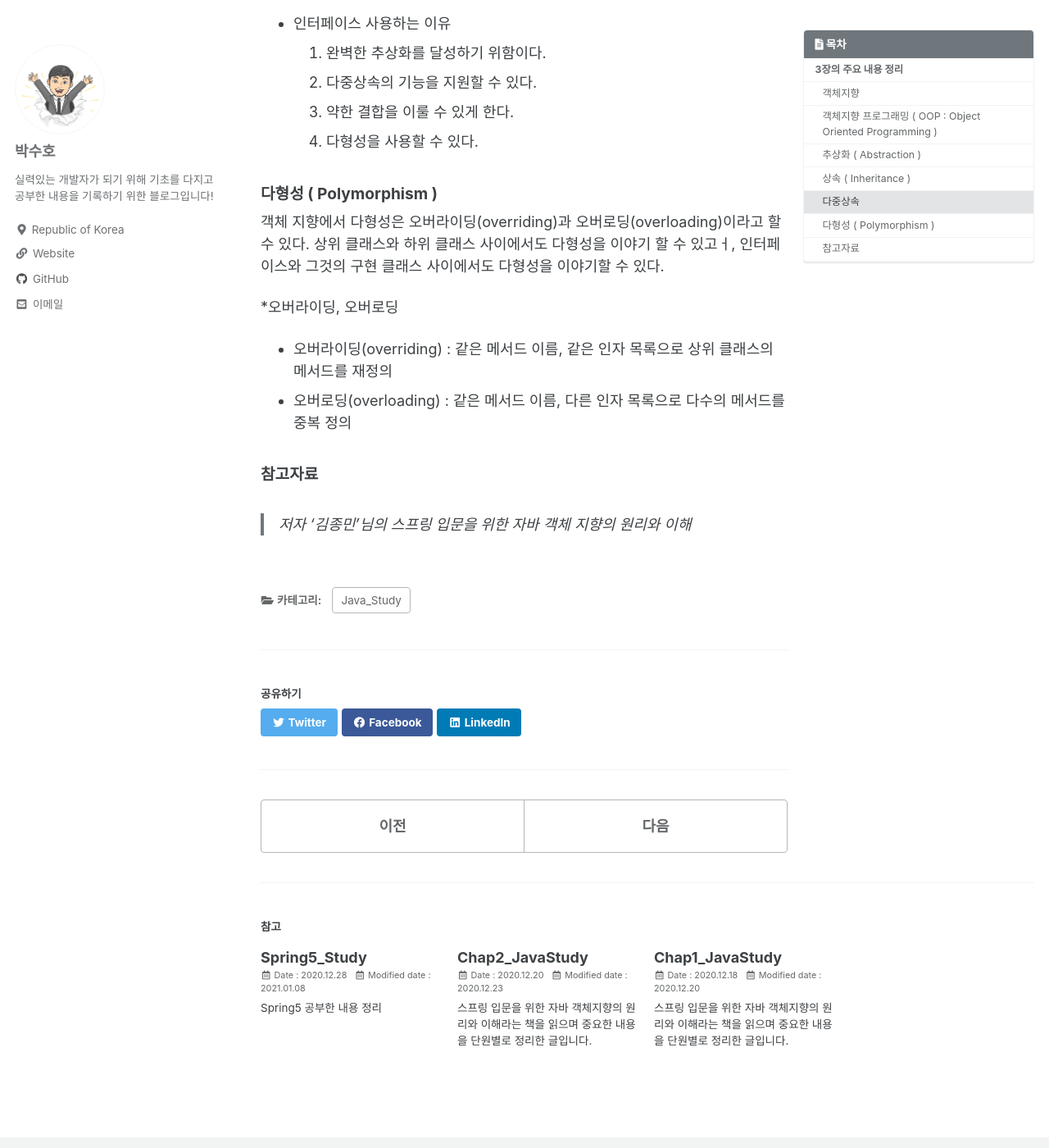
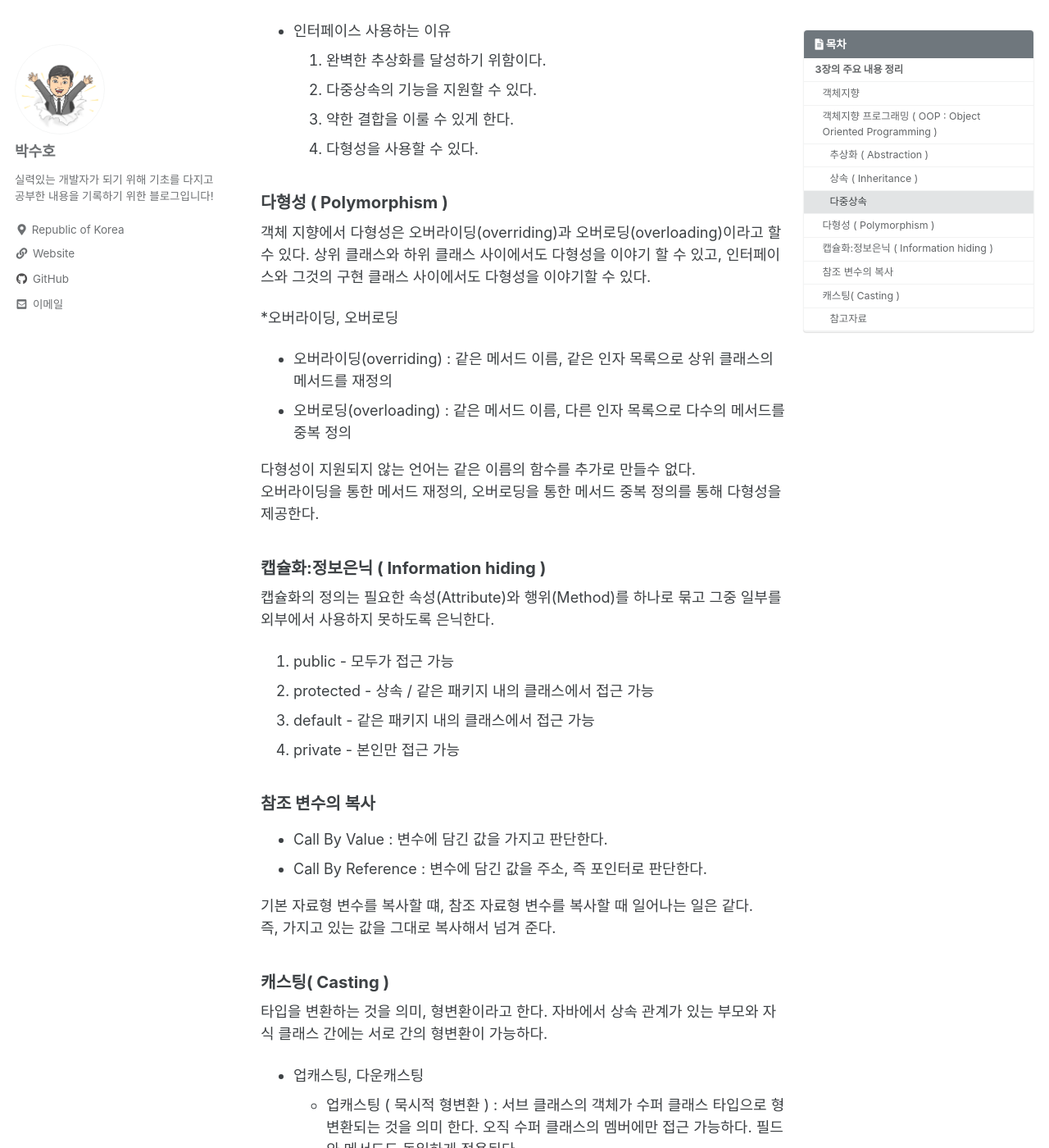
Before and after one commit to SbinSho/SbinSho.github.io, a Jekyll site: the page built from _posts/2020-12-24-Chap3_JavaStudy.md, in a window 1280 px wide and 1400 px high, scrolled down 2836 px. Shown: the whole window at 82% size. Built offline with Jekyll 4.4.1, drawn with Linux system fonts in a browser that asks for light colours; cached includes are drawn as plain includes; some of the changed text lies outside the part shown.

Commit message:
Chap3_JavaStudy 업데이트

```diff
--- a/_posts/2020-12-24-Chap3_JavaStudy.md
+++ b/_posts/2020-12-24-Chap3_JavaStudy.md
@@ -84,15 +84,43 @@ last_modified_at : 2020-12-25
     3. 약한 결합을 이룰 수 있게 한다.
     4. 다형성을 사용할 수 있다.
 
-#### 다형성 ( Polymorphism )
+### 다형성 ( Polymorphism )
 객체 지향에서 다형성은 오버라이딩(overriding)과 오버로딩(overloading)이라고 할 수 있다.
-상위 클래스와 하위 클래스 사이에서도 다형성을 이야기 할 수 있고ㅓ, 인터페이스와 그것의 구현 클래스 사이에서도 다형성을 이야기할 수 있다.
+상위 클래스와 하위 클래스 사이에서도 다형성을 이야기 할 수 있고, 인터페이스와 그것의 구현 클래스 사이에서도 다형성을 이야기할 수 있다.
 
 *오버라이딩, 오버로딩
   - 오버라이딩(overriding) : 같은 메서드 이름, 같은 인자 목록으로 상위 클래스의 메서드를 재정의
   - 오버로딩(overloading) : 같은 메서드 이름, 다른 인자 목록으로 다수의 메서드를 중복 정의
 
+다형성이 지원되지 않는 언어는 같은 이름의 함수를 추가로 만들수 없다.<br>
+오버라이딩을 통한 메서드 재정의, 오버로딩을 통한 메서드 중복 정의를 통해 다형성을 제공한다.
+
+### 캡슐화:정보은닉 ( Information hiding )
+캡슐화의 정의는 필요한 속성(Attribute)와 행위(Method)를 하나로 묶고 그중 일부를 외부에서 사용하지 못하도록 은닉한다.
+
+1. public - 모두가 접근 가능
+2. protected - 상속 / 같은 패키지 내의 클래스에서 접근 가능
+3. default - 같은 패키지 내의 클래스에서 접근 가능
+4. private - 본인만 접근 가능
+
+### 참조 변수의 복사
+* Call By Value : 변수에 담긴 값을 가지고 판단한다.
+* Call By Reference : 변수에 담긴 값을 주소, 즉 포인터로 판단한다.
+
+기본 자료형 변수를 복사할 떄, 참조 자료형 변수를 복사할 때 일어나는 일은 같다.<br>
+즉, 가지고 있는 값을 그대로 복사해서 넘겨 준다.
+
+### 캐스팅( Casting )
+타입을 변환하는 것을 의미, 형변환이라고 한다. 자바에서 상속 관계가 있는 부모와 자식 클래스 간에는 서로 간의 형변환이 가능하다.
+
+* 업캐스팅, 다운캐스팅
+    - 업캐스팅 ( 묵시적 형변환 ) : 서브 클래스의 객체가 수퍼 클래스 타입으로 형변환되는 것을 의미 한다. 오직 수퍼 클래스의 멤버에만 접근 가능하다. 필드와 메서드도 동일하게 적용된다.
+    - 다운 캐스팅 ( 명시적 형변환 ) : 서브 클래스의 고유한 특성을 다시 복구 시키는 것을 의미한다. 즉, 업캐스팅된 것을 다시 원 상태로 돌리는것을 의미한다.
+
+
 
 
 #### 참고자료
 > 저자 '김종민'님의 스프링 입문을 위한 자바 객체 지향의 원리와 이해
+
+> https://madplay.github.io/post/java-upcasting-and-downcasting
```
Also changed, not shown: other parts of _posts/2020-12-24-Chap3_JavaStudy.md (+3 -3 lines).
